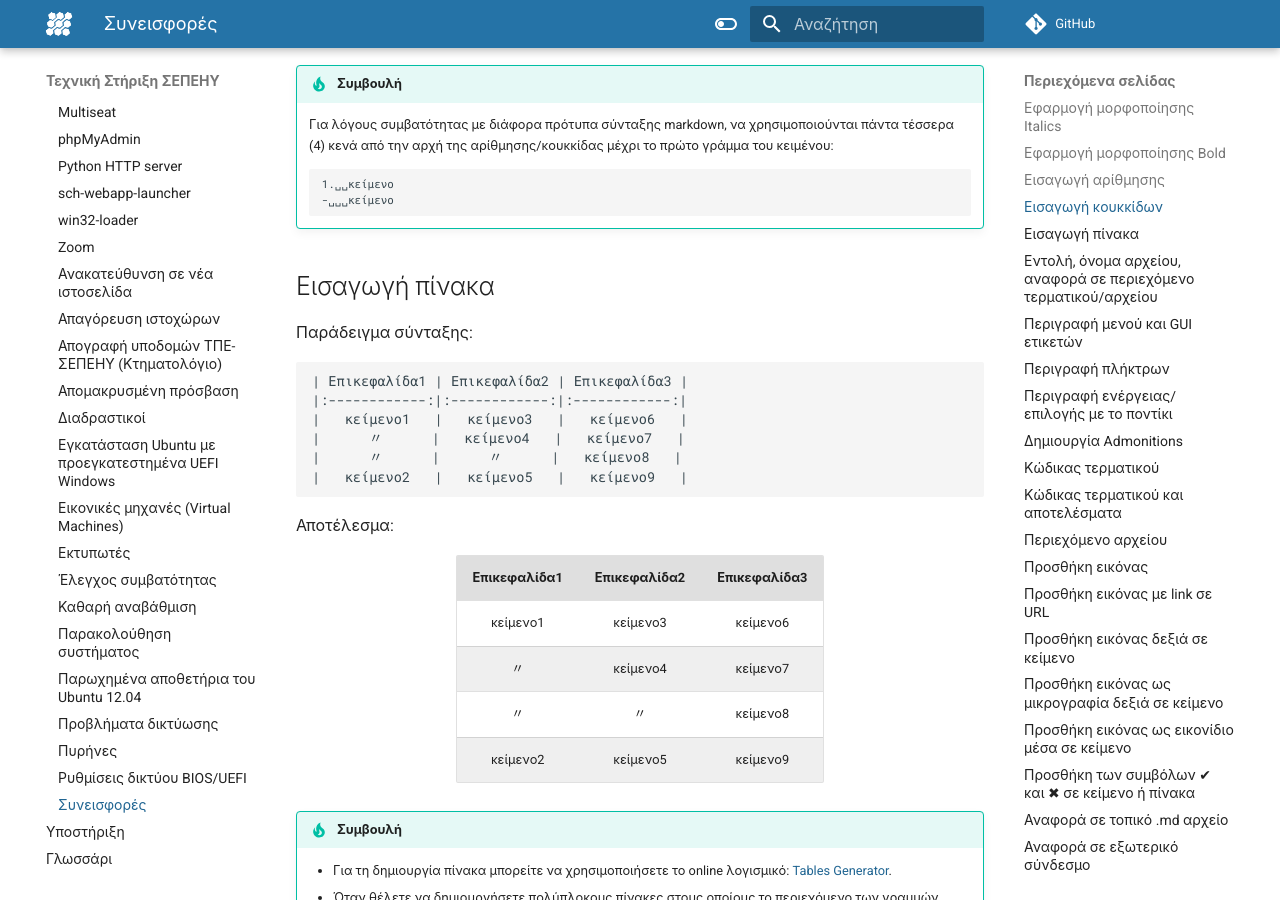
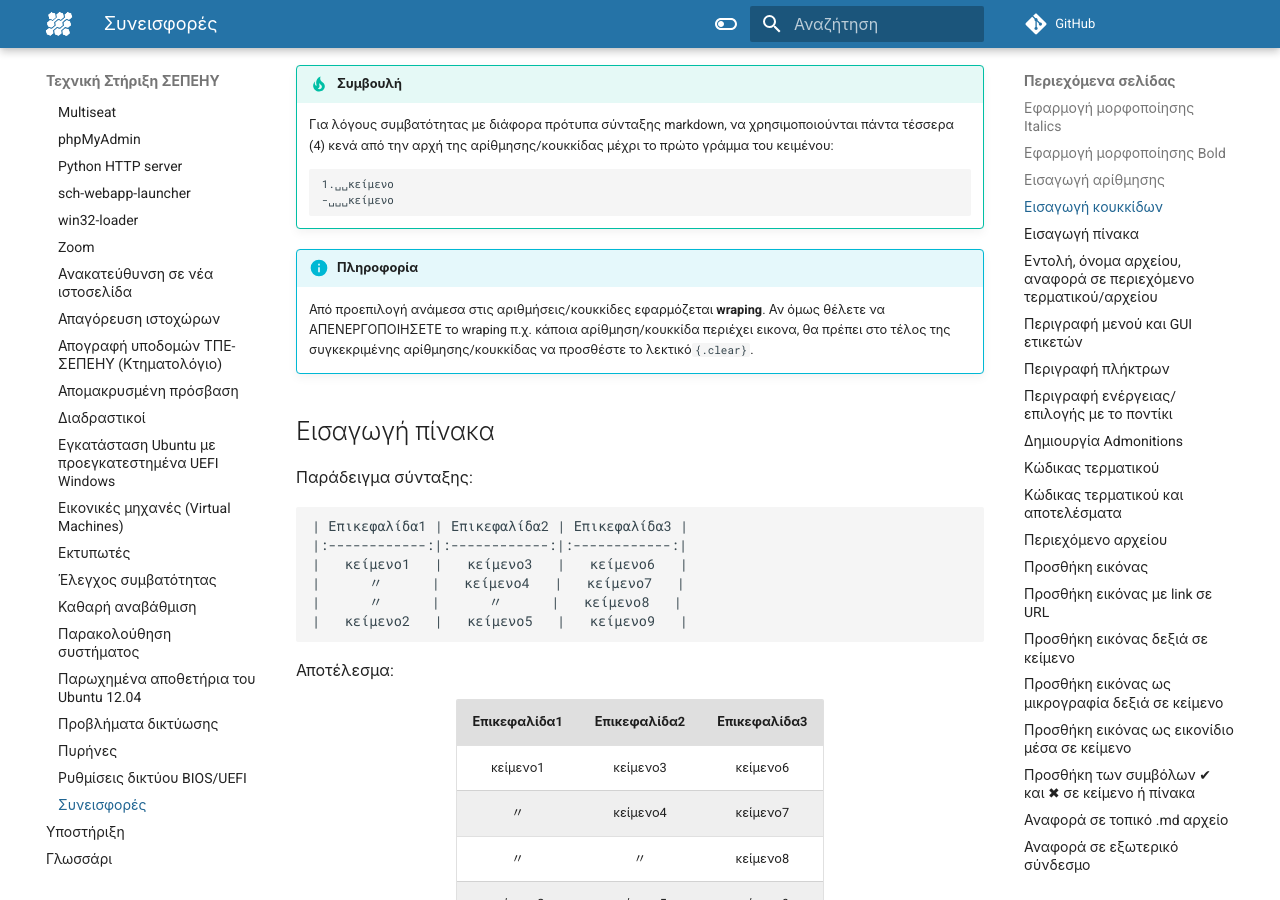
Before and after one commit to siahos/el.ltsp.org, an MkDocs documentation site: the page built from docs/guides/contributing/index.md, in a window 1280 px wide and 900 px high, scrolled down 1630 px. Built offline with MkDocs 1.6.1 and Material for MkDocs 9.7.7, drawn with Linux system fonts in a browser that asks for light colours; comment, search, counter and statistics services are not loaded.

Commit message:
upadate contributing

```diff
--- a/docs/guides/contributing/index.md
+++ b/docs/guides/contributing/index.md
@@ -64,6 +64,12 @@
 
         1.␣␣κείμενο
         -␣␣␣κείμενο
+
+!!! info "Πληροφορία"
+    Από προεπιλογή ανάμεσα στις αριθμήσεις/κουκκίδες εφαρμόζεται **wraping**.
+    Αν όμως θέλετε να ΑΠΕΝΕΡΓΟΠΟΙΗΣΕΤΕ το wraping π.χ. κάποια αρίθμηση/κουκκίδα
+    περιέχει εικονα, θα πρέπει στο τέλος της συγκεκριμένης αρίθμησης/κουκκίδας
+    να προσθέστε το λεκτικό`{.clear}`.
 
 ## Εισαγωγή πίνακα
 
```
